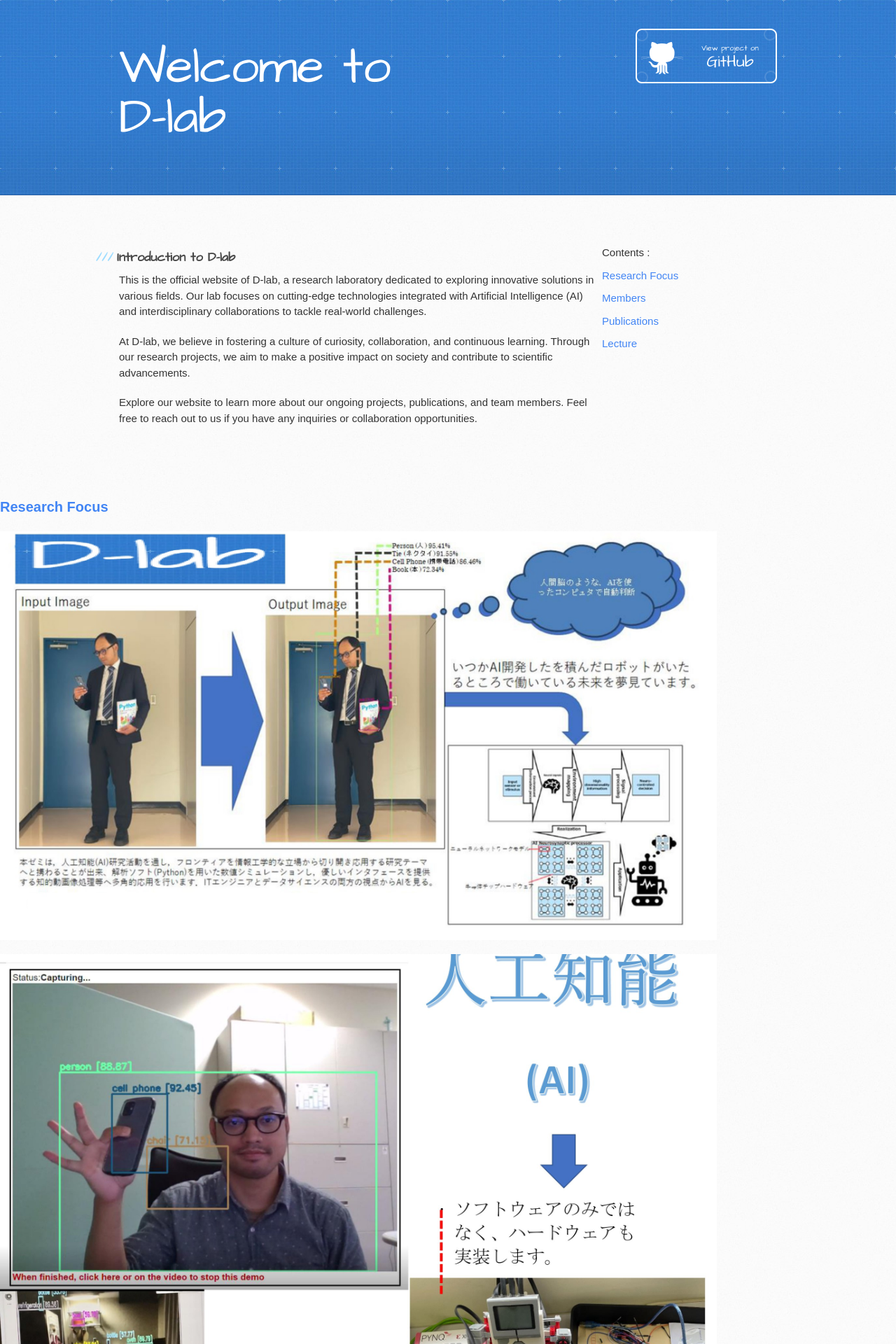
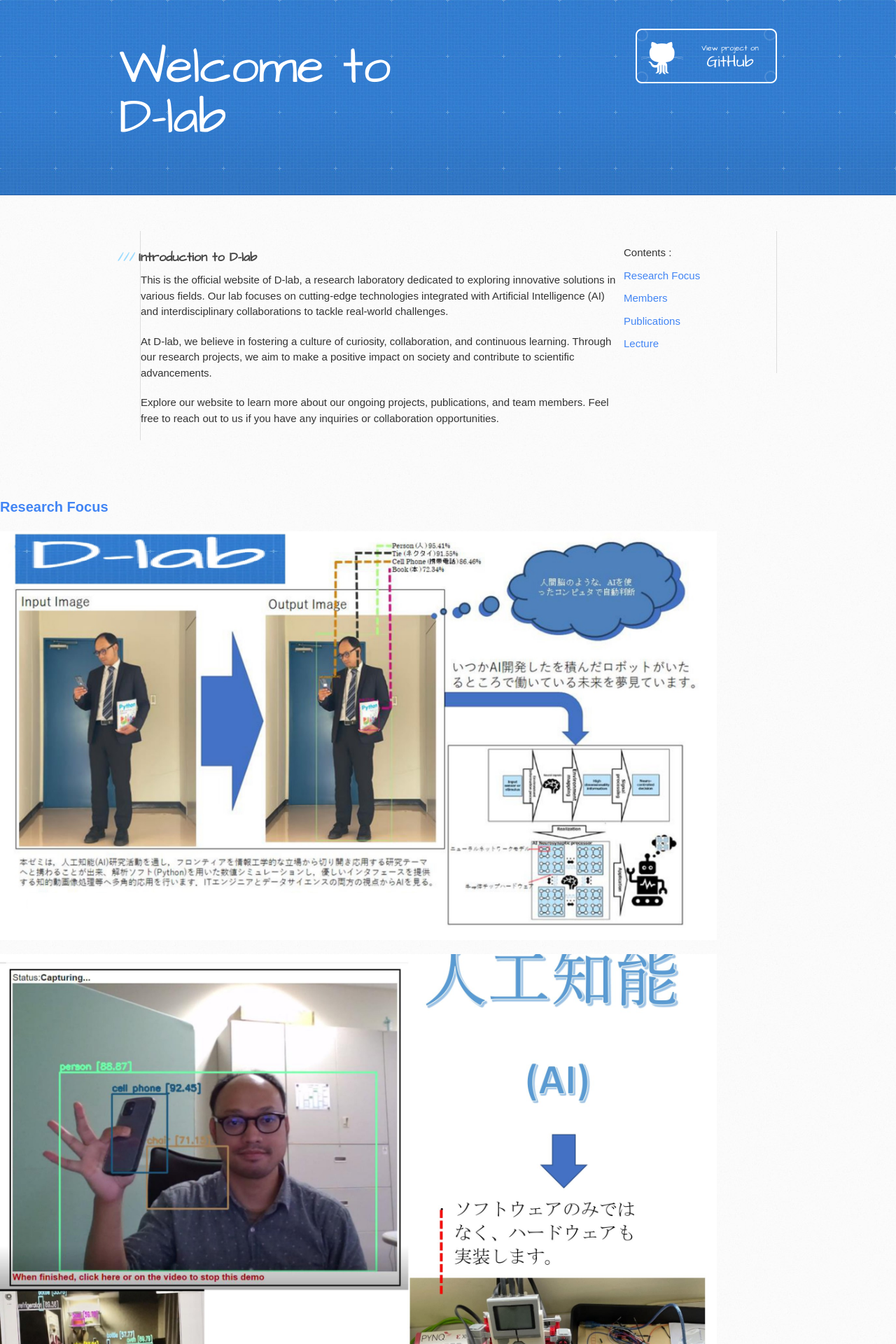
Before and after one commit to DindaPramanta/D-Lab.github.io, a Jekyll site: the page built from index.md, in a window 1280 px wide. Shown: the top 1920 px of the page at 70% size. Built offline with Jekyll 4.4.1, drawn with Linux system fonts in a browser that asks for light colours; the repository's description, which GitHub fills in, is left out.

Commit message:
Update style.scss

```diff
--- a/assets/css/style.scss
+++ b/assets/css/style.scss
@@ -2,6 +2,19 @@
 ---
 
 @import 'jekyll-theme-architect';
+
+#sidebar-navigation {
+  padding: 20px;
+  margin-bottom: 40px;
+  border-right: 1px solid #DDD;
+}
+
+#main-content {
+  margin-bottom: 40px;
+  margin-left: 30px; /* Add a margin to create space between the sidebar and main content */
+  border-left: 1px solid #DDD; /* Add a left border to separate the main content from the sidebar */
+}
+
 
 .image-container {
   display: flex;
```
